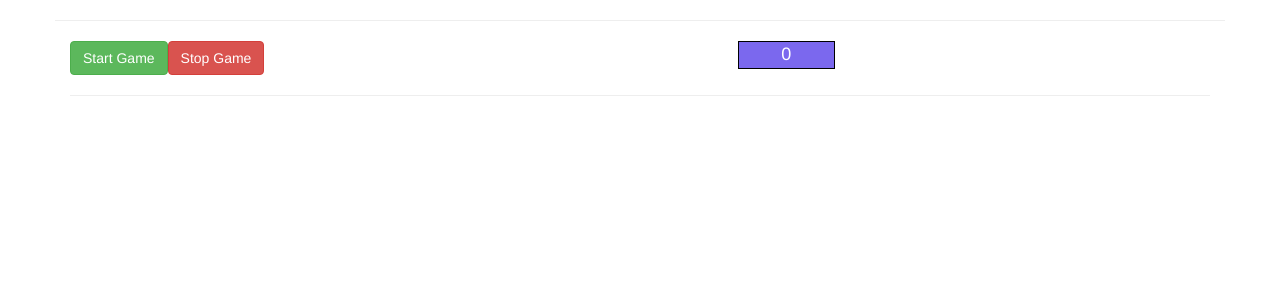
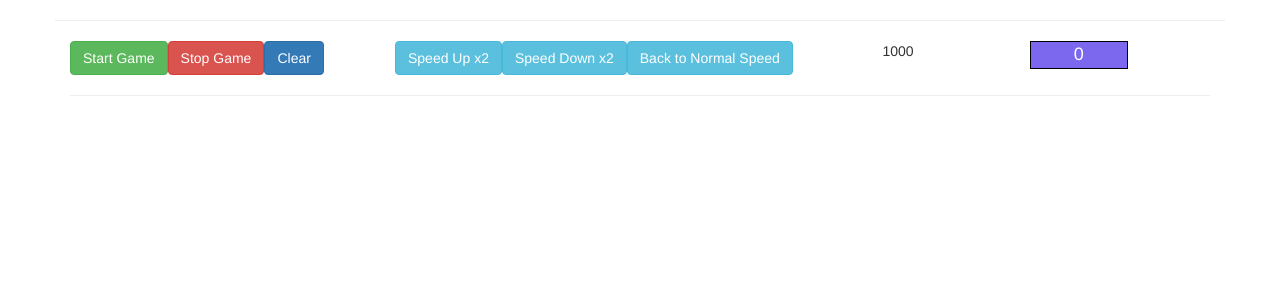
Before and after one commit to iatid23/oddEven, an Angular app: page / in a window 1280 px wide. Shown: the top 300 px of the page. Built offline with nearby package versions, Linux system fonts and the light colour scheme.

Commit message:
added moer features

```diff
--- a/src/app/app.component.html
+++ b/src/app/app.component.html
@@ -2,9 +2,9 @@
 <div class="container">
   <div class="row">
     <hr>
-    <div class="col-xs-7">
+    <div class="col-xs-10">
 
-     <app-game-control (indexNumber)="onIntervalRun($event)" ></app-game-control>
+     <app-game-control (indexNumber)="onIntervalRun($event)" (emitEvent)="onEmitClear()" ></app-game-control>
 
     </div>
     <div class="col-xs-1" style="border:1px solid rgb(0, 0, 0); background:mediumslateblue; height:100%; font-size: 18px; color: white; text-align: center;">
@@ -13,11 +13,11 @@
   </div>
   <hr>
   <div class="row">
-    <div class="col-xs-5">
+    <div class="col-xs-6">
       <app-odd [oddNumber]="x"  *ngFor="let x of oddNumber" ></app-odd>
     </div>
 
-    <div class="col-xs-5">
+    <div class="col-xs-6">
       <app-even [evenNumber]="x"  *ngFor="let x of evenNumber" ></app-even>
     </div>
   </div>
--- a/src/app/app.component.ts
+++ b/src/app/app.component.ts
@@ -1,3 +1,4 @@
+
 import { Component, Input, Output, EventEmitter} from '@angular/core';
 
 @Component({
@@ -8,12 +9,14 @@ import { Component, Input, Output, EventEmitter} from '@angular/core';
 export class AppComponent {
   oddNumber:number[]= [];
   evenNumber:number[] = [];
-  ;
+
+
 
   intervalNumber = 0;
 
   onIntervalRun(event: number){
     this.intervalNumber = event;
+
     if (this.intervalNumber % 2 !== 0 ){
       this.oddNumber.push(event);
 
@@ -22,4 +25,11 @@ export class AppComponent {
     }
     console.log(this.intervalNumber);
   }
+
+  onEmitClear(){
+    this.oddNumber = [];
+    this.evenNumber = [];
+    this.intervalNumber = 0;
+
+  }
 }
--- a/src/app/game-control/game-control.component.html
+++ b/src/app/game-control/game-control.component.html
@@ -1,2 +1,18 @@
-<button class="btn btn-success" (click)="onStartGame()">Start Game</button>
-<button class="btn btn-danger" (click)="onEndGame()">Stop Game</button>
+<div class="row">
+    <div class="col-xs-4">
+        <button class="btn btn-success" [disabled]="!disableButton" (click)="onStartGame()">Start Game</button>
+        <button class="btn btn-danger"  (click)="onEndGame()">Stop Game</button>
+        <button class="btn btn-primary" (click)="onClear()">Clear</button>
+
+    </div>
+    <div class="col-xs-6">
+
+        <button class="btn btn-info" (click)="onSpeedUp()">Speed Up x2</button>
+        <button class="btn btn-info" (click)="onSpeedDown()">Speed Down x2</button>
+        <button class="btn btn-info" (click)="onSpeedClear()">Back to Normal Speed</button>
+    </div>
+    <div class="col-xs-1">
+
+        {{ speedIntreval }}
+    </div>
+</div>
--- a/src/app/game-control/game-control.component.ts
+++ b/src/app/game-control/game-control.component.ts
@@ -6,9 +6,13 @@ import { Component, Input, OnInit,EventEmitter, Output } from '@angular/core';
   styleUrls: ['./game-control.component.css']
 })
 export class GameControlComponent implements OnInit {
+  speedIntreval = 1000;
   interval;
   i:number=0;
   @Output() indexNumber = new EventEmitter<number>();
+  @Output() emitEvent = new EventEmitter<Event>();
+  disableButton = true;
+
 
   constructor() { }
 
@@ -16,16 +20,60 @@ export class GameControlComponent implements OnInit {
   }
 
   onStartGame(){
-    this.interval=setInterval(()=>{
+    this.disableButton = !this.disableButton;
+    this.interval = setInterval(()=>{
       console.log(this.i);
       this.indexNumber.emit(this.i);
       this.i++;
-    }, 1000);//run this thang every 2 seconds
+      console.log(this.speedIntreval);
+    }, this.speedIntreval);
   }
 
   onEndGame(){
     clearInterval(this.interval);
+    this.disableButton = !this.disableButton;
+
+
 
   }
 
+  onClear(){
+    this.emitEvent.emit();
+    this.i=0;
+    this.onSpeedClear();
+
+  }
+
+  onSpeedUp(){
+    clearInterval(this.interval);
+    this.speedIntreval = this.speedIntreval/2;
+    this.interval = setInterval(()=>{
+      console.log(this.i);
+      this.indexNumber.emit(this.i);
+      this.i++;
+      console.log(this.speedIntreval);
+    }, this.speedIntreval);
+  }
+  onSpeedDown(){
+    clearInterval(this.interval);
+    this.speedIntreval = this.speedIntreval*2;
+    this.interval = setInterval(()=>{
+      console.log(this.i);
+      this.indexNumber.emit(this.i);
+      this.i++;
+      console.log(this.speedIntreval);
+    }, this.speedIntreval);
+  }
+  onSpeedClear(){
+    clearInterval(this.interval);
+    this.speedIntreval = 1000;
+    this.interval = setInterval(()=>{
+      console.log(this.i);
+      this.indexNumber.emit(this.i);
+      this.i++;
+      console.log(this.speedIntreval);
+    }, this.speedIntreval);//run this thang every 2 seconds
+  }
+
+
 }
```
